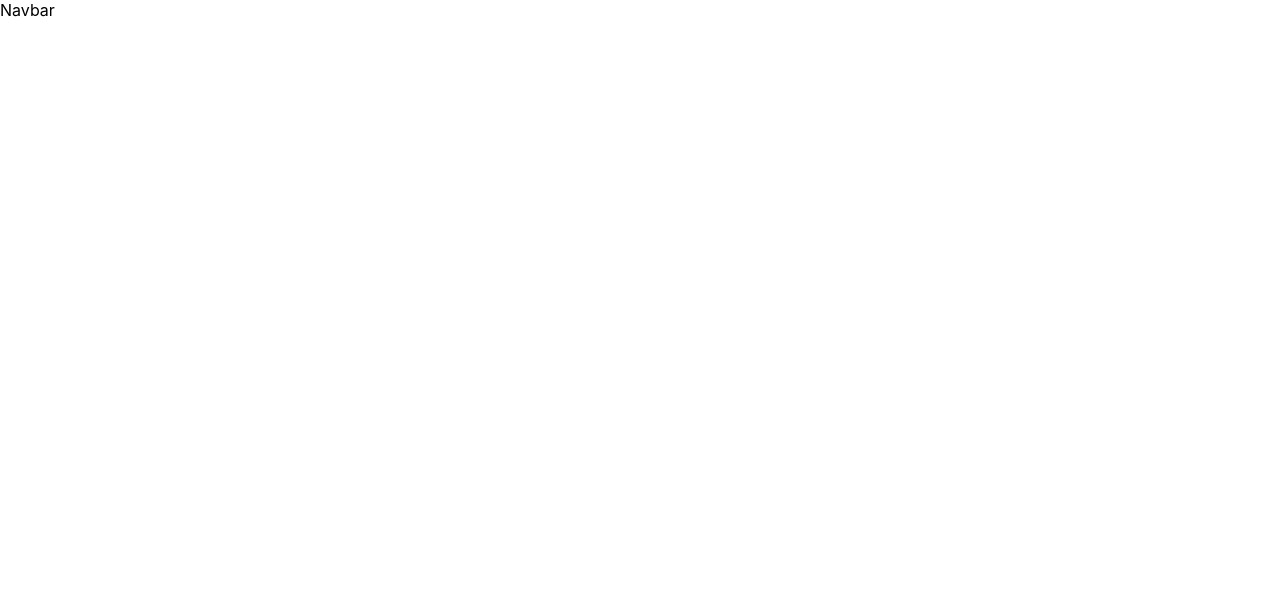
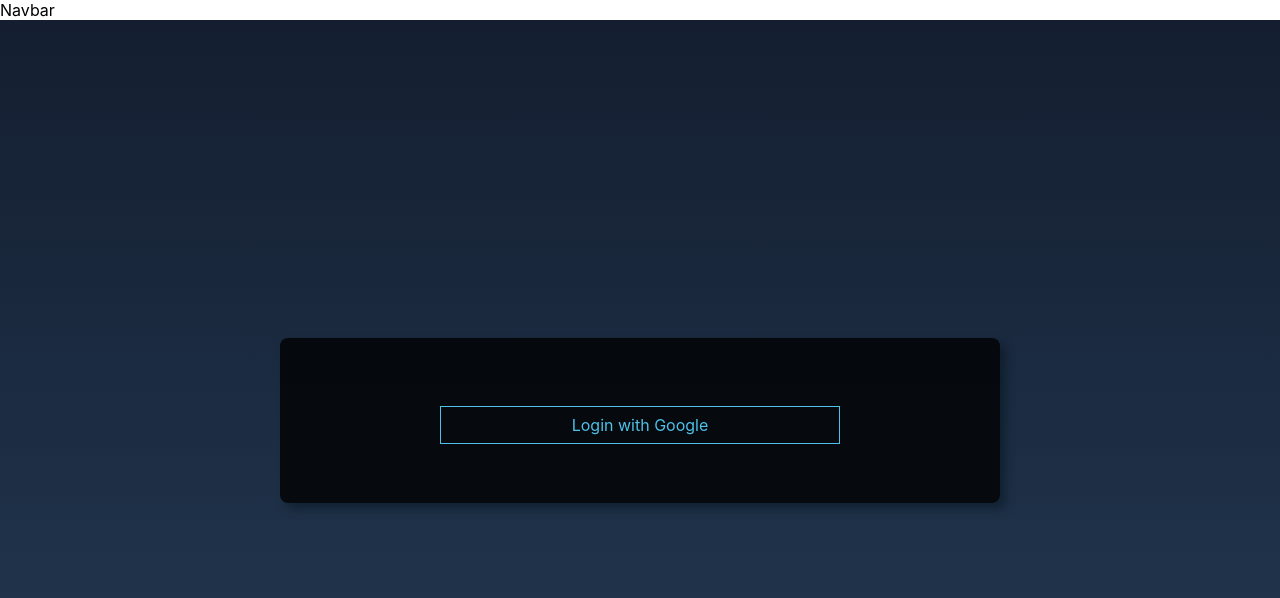
Before and after one commit to VladislavNovak/messenger-on-firebase_140821, a React (Create React App) app: page /login in a window 1280 px wide. Shown: the top 598 px of the page. Built offline with nearby package versions, Linux system fonts and the light colour scheme.

Commit message:
Устанавливает node-sass. Стилизует: Login

```diff
--- a/package.json
+++ b/package.json
@@ -7,6 +7,7 @@
     "@testing-library/react": "^11.2.7",
     "@testing-library/user-event": "^12.8.3",
     "firebase": "^8.9.1",
+    "node-sass": "^6.0.1",
     "react": "^17.0.2",
     "react-dom": "^17.0.2",
     "react-firebase-hooks": "^3.0.4",
--- a/src/components/app-router/app-router.jsx
+++ b/src/components/app-router/app-router.jsx
@@ -1,21 +1,30 @@
 import React from 'react';
-import { Route, Switch, Redirect } from 'react-router-dom';
-import { CHAT_ROUTE, LOGIN_ROUTE } from '../../utils/constants';
-import { privateRoutes, publicRoutes } from '../../utils/routes';
+import {Route, Switch, Redirect} from 'react-router-dom';
+import {CHAT_ROUTE, LOGIN_ROUTE} from '../../utils/constants';
+import {privateRoutes, publicRoutes} from '../../utils/routes';
+import './app-router.scss';
 
 const AppRouter = () => {
   const user = false;
-  return user ? (
+
+  return (
+    <main className="app-router">
+      {
+        user ? (
             <Switch>
               {privateRoutes.map(({path, Component}) => <Route key={path} path={path} component={Component} exact={true} />)}
               <Redirect to={CHAT_ROUTE} />
             </Switch>
           ) : (
             <Switch>
-        {publicRoutes.map(({path, Component}) => <Route key={path} path={path} component={Component} exact={true} />)}
+              {publicRoutes.map(({path, Component}) => <Route key={path} path={path} component={Component} exact />)}
               <Redirect to={LOGIN_ROUTE} />
             </Switch>
-    );
+          )
+
+      }
+    </main>
+  )
 };
 
 export default AppRouter;
--- /dev/null
+++ b/src/components/app-router/app-router.scss
@@ -0,0 +1,8 @@
+.app-router {
+  display: flex;
+  align-items: center;
+  justify-content: center;
+  height: 100vh;
+
+  background: linear-gradient(#141e30, #243b55);
+}
--- a/src/components/login/login.jsx
+++ b/src/components/login/login.jsx
@@ -1,9 +1,10 @@
 import React from 'react';
+import './login.scss';
 
 const Login = () => {
   return (
-    <div>
-      Login
+    <div className="login__container">
+      <button className="login__btn">Login with Google</button>
     </div>
   );
 };
--- a/src/components/login/login.scss
+++ b/src/components/login/login.scss
@@ -0,0 +1,63 @@
+:root {
+  --primary-color: hsl(196, 78%, 61%);
+  --btn-color: var(--primary-color);
+  --btn-border-color: var(--primary-color);
+  --btn-box-shadow-color: hsla(204, 70%, 53%, 0.5);
+  --container-box-shadow-color: rgba(6, 21, 32, 0.5);
+}
+
+.login__container {
+  width: 50%;
+  display: flex;
+  align-items: center;
+  justify-content: center;
+  padding: 50px 40px;
+
+  background-color: rgba(0, 0, 0, 0.8);
+  border-radius: 8px;
+  box-shadow: 6px 6px 8px 0px var(--container-box-shadow-color);
+}
+
+.login__btn {
+  font: inherit;
+  outline: none;
+
+  width: 400px;
+  margin: 18px 0 9px 0;
+  padding: 8px 20px;
+  position: relative;
+  border-radius: 0;
+
+  background: none;
+  overflow: hidden;
+  color: var(--btn-color);
+  border: 1px solid var(--btn-border-color);
+
+  transition: 0.3s;
+
+  &::before {
+    position: absolute;
+    content: "";
+    top: 0;
+    left: 0;
+    width: 100%;
+    height: 100%;
+    background: linear-gradient(
+      120deg,
+      transparent,
+      var(--primary-color),
+      transparent
+    );
+    transform: translateX(-100%);
+
+    transition: 0.6s;
+  }
+
+  &:hover {
+    box-shadow: 0 0 20px 5px var(--btn-box-shadow-color);
+
+    &::before {
+      transform: translateX(100%);
+    }
+  }
+}
--- a/src/utils/routes.js
+++ b/src/utils/routes.js
@@ -1,5 +1,7 @@
-import { Chat, Login } from "../components";
-import { CHAT_ROUTE, LOGIN_ROUTE } from "./constants";
+import Login from '../components/login/login';
+import Chat from '../components/chat/chat';
+
+import { CHAT_ROUTE, LOGIN_ROUTE } from './constants';
 
 export const publicRoutes = [
   {
```
Also changed, not shown: 2 other files (tests, documents, lock files or other folders). Lines whose indentation alone changed are shown as unchanged.
